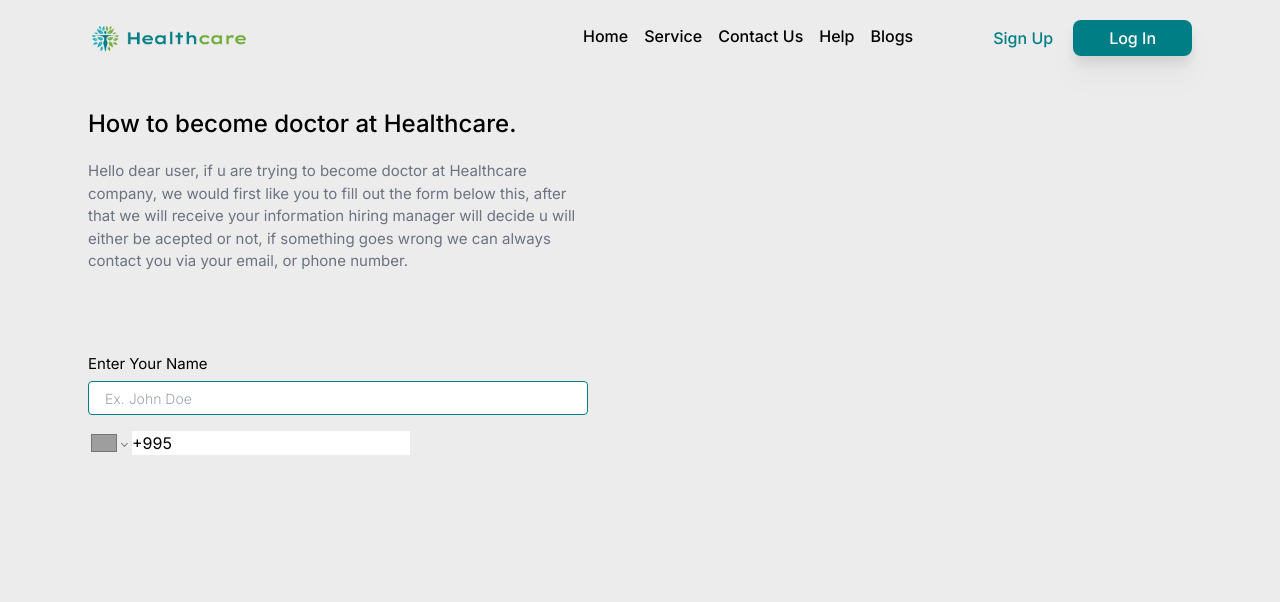
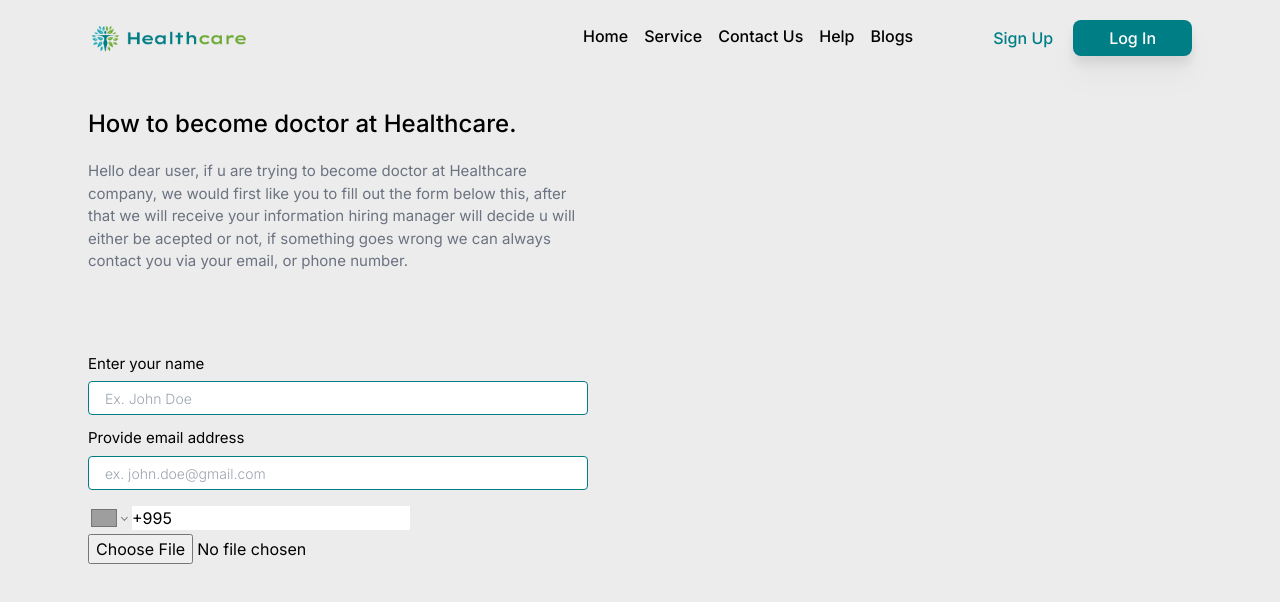
Before and after one commit to lasha-codes/health-appointment-system, a Next.js app: page /become_doctor in a window 1280 px wide. Shown: the top 602 px of the page. Built offline with nearby package versions, Linux system fonts and the light colour scheme; no server answers; grey boxes are pictures that could not be loaded.

Commit message:
email providr aswell

```diff
--- a/src/app/(authentication)/become_doctor/_components/doctor_form.tsx
+++ b/src/app/(authentication)/become_doctor/_components/doctor_form.tsx
@@ -6,21 +6,48 @@ import { useState } from 'react'
 
 const DoctorForm = () => {
   const [phoneValue, setPhoneValue] = useState<string>('+995')
-  console.log(phoneValue)
+  const [name, setName] = useState<string>('')
+  const [email, setEmail] = useState<string>('')
+
+  const uploadFile = (e: React.ChangeEvent<HTMLInputElement>) => {
+    console.log(e)
+  }
+
   return (
     <form className='w-full mt-20'>
       <div className='flex items-start gap-3 flex-col w-full'>
         <div className='flex flex-col items-start gap-1.5 w-full'>
           <label htmlFor='username' className='cursor-pointer text-[15px]'>
-            Enter Your Name
+            Enter your name
           </label>
           <input
+            value={name}
+            onChange={(e: React.ChangeEvent<HTMLInputElement>) =>
+              setName(e.target.value)
+            }
             type='text'
             id='username'
             placeholder='ex. John Doe'
             className='border rounded w-[500px] max-md:w-full border-main_green outline-none px-4 py-1 text-gray-600 capitalize font-medium placeholder:text-sm placeholder:font-light'
           />
         </div>
+
+        <div className='flex flex-col items-start gap-1.5 w-full'>
+          <label htmlFor='email' className='cursor-pointer text-[15px]'>
+            Provide email address
+          </label>
+          <input
+            value={email}
+            onChange={(e: React.ChangeEvent<HTMLInputElement>) =>
+              setEmail(e.target.value)
+            }
+            type='text'
+            id='email'
+            placeholder='ex. john.doe@gmail.com'
+            className='border rounded w-[500px] max-md:w-full border-main_green outline-none px-4 py-1 text-gray-600 font-medium placeholder:text-sm placeholder:font-light'
+          />
+        </div>
+
         <PhoneInput
           className='outline-none rounded py-1 px-4 w-[350px] -ml-3'
           value={phoneValue}
@@ -28,6 +55,9 @@ const DoctorForm = () => {
           defaultCountry='GE'
         />
       </div>
+      <div>
+        <input type='file' onChange={uploadFile} />
+      </div>
     </form>
   )
 }
```
